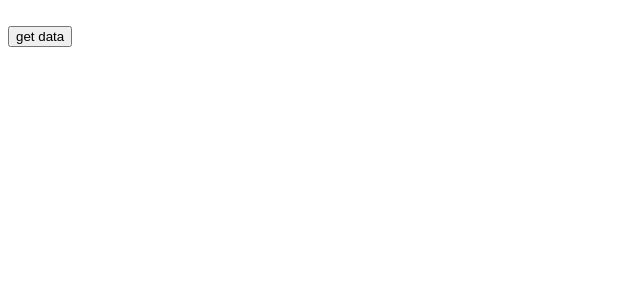
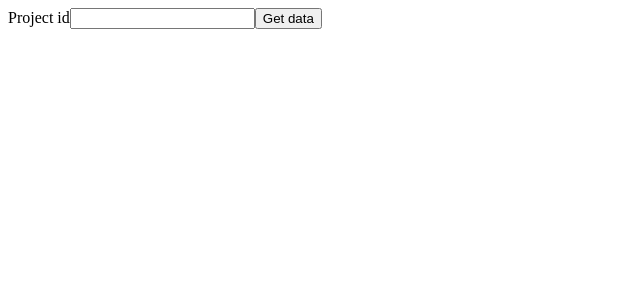
Before and after one commit to m3co/arca-gateway, a React app: page / in a window 1280 px wide. Shown: the top 300 px of the page, without its empty margins (0-640 px from the left). Built offline with nearby package versions, Linux system fonts and the light colour scheme; the HTML template or start-up script is replaced by a standard one.

Commit message:
Add redux-form, get projedct by id

```diff
--- a/package.json
+++ b/package.json
@@ -31,6 +31,7 @@
     "react": "^16.0.0",
     "react-dom": "^16.0.0",
     "react-router-dom": "4.2.2",
+    "redux-form": "^7.2.0",
     "redux-thunk": "^2.2.0",
     "socket.io": "^2.0.4",
     "webpack": "^3.10.0"
--- a/src/App.js
+++ b/src/App.js
@@ -2,20 +2,29 @@ import React, {Component} from 'react';
 import {connect} from 'react-redux';
 import {bindActionCreators} from 'redux';
 import * as getRow from 'src/actions/GetRow';
+import ProjectForm from 'src/ProjectForm';
 
 function mapStateToProps (state) {
+    console.log(state, 'mapStateToProps');
     return {
         rows: state.rows
     }
 }
 
 function mapDispatchToProps(dispatch) {
-    return {
-        getRow: bindActionCreators(getRow, dispatch)
-    }
+    return bindActionCreators(getRow, dispatch);
 }
 
 class App extends Component {
+    constructor() {
+        super();
+        this.submit = this.submit.bind(this);
+    }
+
+    submit(values) {
+        this.props.getRow(values.projectId);
+    }
+
     drawTableRow(row, index) {
         return (
             <div className='row' key={index}>
@@ -28,15 +37,14 @@ class App extends Component {
     }
 
     render() {
-        const {getRow} = this.props.getRow;
         const drawTr = this.drawTableRow;
 
         return (
             <div>
-                {this.props.rows ? this.props.rows.map((row, index) => drawTr(row, index)) : null}
+                <ProjectForm onSubmit={this.submit}></ProjectForm>
+                {this.props.rows.length > 0 ? this.props.rows.map((row, index) => drawTr(row, index)) : null}
+
                 <br />
-
-                <button onClick={() => {getRow()}}>get data</button>
             </div>
         )
     }
--- /dev/null
+++ b/src/ProjectForm.js
@@ -0,0 +1,22 @@
+import React from 'react';
+import { Field, reduxForm } from 'redux-form';
+
+let ProjectForm = props => {
+    const { handleSubmit } = props;
+    return (
+        <form onSubmit={handleSubmit}>
+            <div>
+                <label htmlFor="projectId">Project id</label>
+                <Field name="projectId" component="input" type="text" />
+                <button type="submit">Get data</button>
+            </div>
+        </form>
+    )
+}
+
+ProjectForm = reduxForm({
+  // a unique name for the form
+  form: 'project'
+})(ProjectForm);
+
+export default ProjectForm;
--- a/src/actions/GetRow.js
+++ b/src/actions/GetRow.js
@@ -1,7 +1,7 @@
 import io from 'socket.io-client';
 
-export function getRow() {
-    var client = io();
+export function getRow(projectId) {
+    const client = io();
 
     client.on('connect', () => {
         console.log('connection');
@@ -14,13 +14,13 @@ export function getRow() {
         client.emit('data', {
             query: 'select',
             module: 'fnCostTasks1',
-            project: 11
+            project: projectId
         });
     });
 
     return (dispatch) => {
         client.on('response', (data) => {
-            console.table(data.row);
+            // console.table(data.row);
 
             dispatch({
                 type: 'GET_ROW',
--- a/src/reducers/index.js
+++ b/src/reducers/index.js
@@ -1,6 +1,8 @@
 import {combineReducers} from 'redux';
+import {reducer as formReducer} from 'redux-form'
 import rows from 'src/reducers/rows';
 
 export default combineReducers({
-  rows
+  rows,
+  form: formReducer
 })
```
Also changed, not shown: middleware.js (+5 -5 lines), 1 other file (tests, documents, lock files or other folders).
